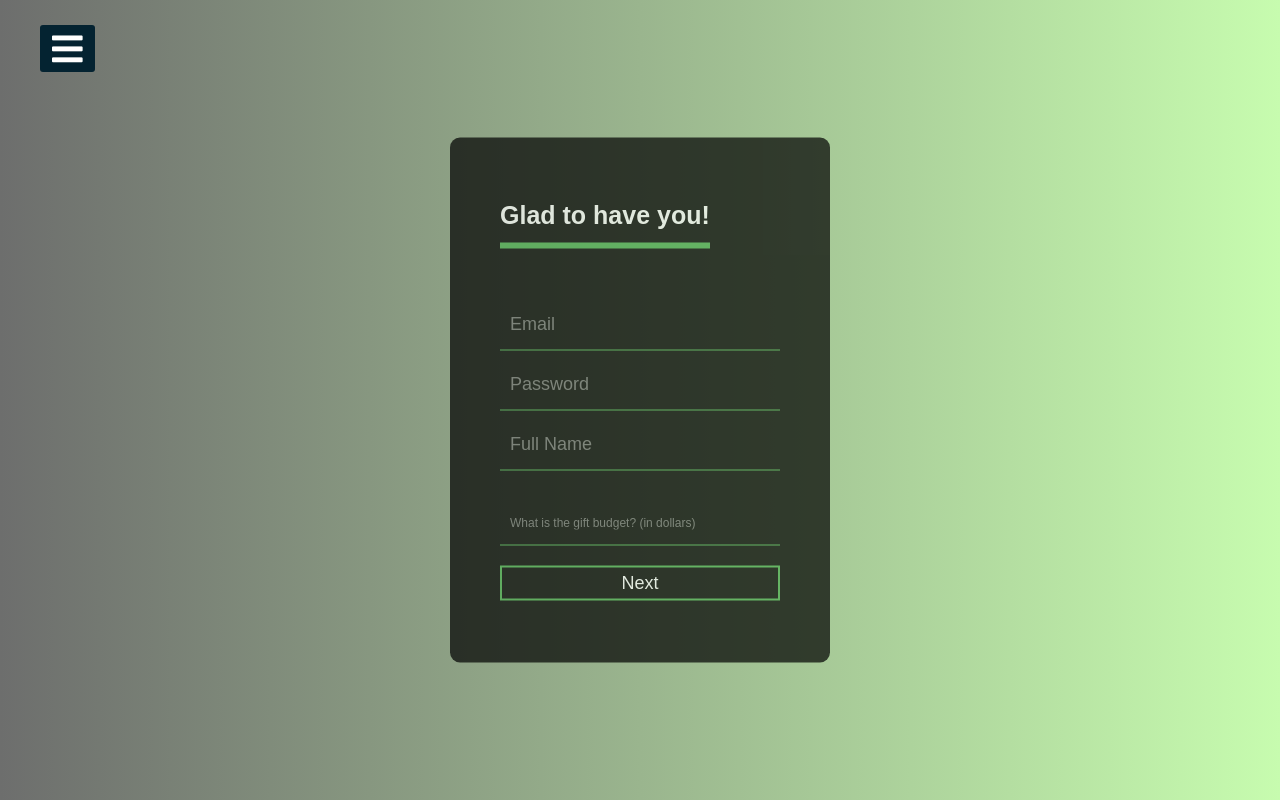
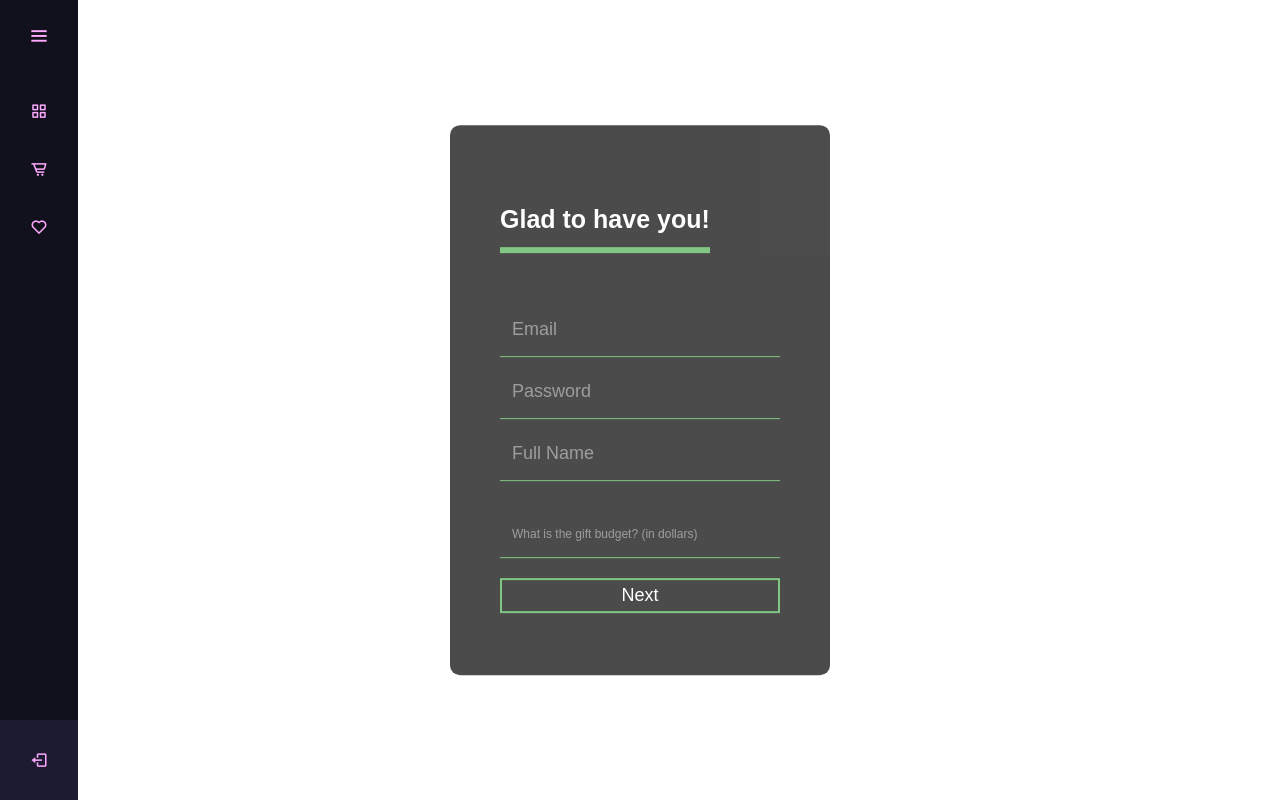
Before and after one commit to oktopuslinky/gifthub, a Flask app: page /register in a window 1280 px wide. Run offline with Flask 2, Linux system fonts and the light colour scheme; some libraries are stand-ins or nearby versions.

Commit message:
Added a SPLENDID navbar

```diff
--- a/static/base.css
+++ b/static/base.css
@@ -1,88 +1,205 @@
-@import url('https://fonts.googleapis.com/css?family=Roboto:300,400,400i,500');
-*{
+/* Google Font Link */
+@import url('https://fonts.googleapis.com/css2?family=Poppins:wght@200;300;400;500;600;700&display=swap');
+
+.sidebar{
+  margin: 0;
   padding: 0;
+  box-sizing: border-box;
+  font-family: "Poppins" , sans-serif;
+  position: fixed;
+  left: 0;
+  top: 0;
+  height: 100%;
+  width: 78px;
+  background: #11101D;
+  padding: 6px 14px;
+  z-index: 99;
+  transition: all 0.5s ease;
+}
+.sidebar.open{
+  width: 250px;
+}
+.sidebar .logo-details{
+  height: 60px;
+  display: flex;
+  align-items: center;
+  position: relative;
+}
+.sidebar .logo-details .icon{
+  opacity: 0;
+  transition: all 0.5s ease;
+}
+.sidebar .logo-details .logo_name{
+  color: #FAF;
+  font-size: 20px;
+  font-weight: 600;
+  opacity: 0;
+  transition: all 0.5s ease;
+}
+.sidebar.open .logo-details .icon,
+.sidebar.open .logo-details .logo_name{
+  opacity: 1;
+}
+.sidebar .logo-details #btn{
+  position: absolute;
+  top: 50%;
+  right: 0;
+  transform: translateY(-50%);
+  font-size: 22px;
+  transition: all 0.4s ease;
+  font-size: 23px;
+  text-align: center;
+  cursor: pointer;
+  transition: all 0.5s ease;
+}
+.sidebar.open .logo-details #btn{
+  text-align: right;
+}
+.sidebar i{
+  color: #FAF;
+  height: 60px;
+  min-width: 50px;
+  font-size: 28px;
+  text-align: center;
+  line-height: 60px;
+}
+.sidebar .nav-list{
   margin: 0;
+  padding: 0;
+  margin-top: 20px;
+  height: 100%;
+}
+.sidebar li{
+  position: relative;
+  margin: 8px 0;
   list-style: none;
-  text-decoration: none;
 }
-.sidebar {
-  position: fixed;
-  left: -250px;
-  width: 250px;
-  height: 100%;
-  background: #042331;
-  transition: all .5s ease;
+.sidebar li .tooltip{
+  position: absolute;
+  top: -20px;
+  left: calc(100% + 15px);
+  z-index: 3;
+  box-shadow: 0 5px 10px rgba(0, 0, 0, 0.3);
+  padding: 6px 12px;
+  border-radius: 4px;
+  font-size: 15px;
+  font-weight: 400;
+  opacity: 0;
+  pointer-events: none;
+  transition: 0s;
 }
-.sidebar header {
-  font-size: 22px;
-  color: white;
-  line-height: 70px;
-  text-align: center;
-  background: #063146;
-  user-select: none;
+
+.sidebar.open li .tooltip{
+  display: none;
 }
-.sidebar ul a{
-  display: block;
+
+.sidebar li a{
+  display: flex;
   height: 100%;
   width: 100%;
-  line-height: 65px;
-  font-size: 20px;
-  color: white;
-  padding-left: 40px;
-  box-sizing: border-box;
-  border-bottom: 1px solid black;
-  border-top: 1px solid rgba(255,255,255,.1);
-  transition: .4s;
+  border-radius: 12px;
+  align-items: center;
+  text-decoration: none;
+  transition: all 0.4s ease;
+  background: #11101D;
 }
-ul li:hover a{
-  padding-left: 50px;
+.sidebar li a:hover{
+  background: #FAF;
 }
-.sidebar ul a i{
-  margin-right: 16px;
-}
-#check{
-  display: none;
-}
-label #btn,label #cancel{
-  position: absolute;
-  background: #042331;
-  border-radius: 3px;
-  cursor: pointer;
-}
-label #btn{
-  left: 40px;
-  top: 25px;
-  font-size: 35px;
-  color: white;
-  padding: 6px 12px;
-  transition: all .5s;
-}
-label #cancel{
-  z-index: 1111;
-  left: -195px;
-  top: 17px;
-  font-size: 30px;
-  color: #0a5275;
-  padding: 4px 9px;
-  transition: all .5s ease;
-}
-#check:checked ~ .sidebar{
-  left: 0;
-}
-#check:checked ~ label #btn{
-  left: 250px;
+.sidebar li a .links_name{
+  color: #FAF;
+  font-size: 15px;
+  font-weight: 400;
+  white-space: nowrap;
   opacity: 0;
   pointer-events: none;
+  transition: 0.4s;
 }
-#check:checked ~ label #cancel{
-  left: 195px;
+.sidebar.open li a .links_name{
+  opacity: 1;
+  pointer-events: auto;
 }
-#check:checked ~ section{
-  margin-left: 250px;
+.sidebar li a:hover .links_name,
+.sidebar li a:hover i{
+  transition: all 0.5s ease;
+  color: #11101D;
 }
-section{
-  background-position: center;
-  background-size: cover;
-  height: 100vh;
-  transition: all .5s;
+.sidebar li i{
+  height: 50px;
+  line-height: 50px;
+  font-size: 18px;
+  border-radius: 12px;
 }
+.sidebar li.profile{
+  position: fixed;
+  height: 60px;
+  width: 50px;
+  left: 0;
+  bottom: -8px;
+  padding: 10px 14px;
+  background: #1d1b31;
+  transition: all 0.5s ease;
+  overflow: hidden;
+}
+.sidebar.open li.profile{
+  width: 220px;
+}
+.sidebar li .profile-details{
+  display: flex;
+  align-items: center;
+  flex-wrap: nowrap;
+}
+.sidebar li img{
+  height: 45px;
+  width: 45px;
+  object-fit: cover;
+  border-radius: 6px;
+  margin-right: 10px;
+}
+.sidebar li.profile .name,
+.sidebar li.profile .balance{
+  font-size: 15px;
+  font-weight: 400;
+  color: #FAF;
+  white-space: nowrap;
+}
+.sidebar li.profile .balance{
+  font-size: 12px;
+}
+.sidebar .profile #log_out{
+  position: absolute;
+  top: 50%;
+  right: 0;
+  transform: translateY(-50%);
+  background: #1d1b31;
+  width: 100%;
+  height: 60px;
+  line-height: 60px;
+  border-radius: 0px;
+  transition: all 0.5s ease;
+}
+.sidebar.open .profile #log_out{
+  width: 50px;
+  background: none;
+}
+.home-section{
+  position: relative;
+  background: #E4E9F7;
+  min-height: 100vh;
+  top: 0;
+  left: 78px;
+  width: calc(100% - 78px);
+  transition: all 0.5s ease;
+  z-index: 2;
+}
+.sidebar.open ~ .home-section{
+  left: 250px;
+  width: calc(100% - 250px);
+}
+.home-section .text{
+  display: inline-block;
+  color: #11101d;
+  font-size: 25px;
+  font-weight: 500;
+  margin: 18px
+}
--- /dev/null
+++ b/static/base.js
@@ -0,0 +1,7 @@
+let sidebar = document.querySelector(".sidebar");
+let closeBtn = document.querySelector("#btn");
+
+closeBtn.addEventListener("click", () => {
+    sidebar.classList.toggle("open");
+    menuBtnChange();
+});
--- a/templates/base.html
+++ b/templates/base.html
@@ -7,31 +7,58 @@
             <meta charset="UTF-8">
             <link rel="stylesheet" href="{{ url_for('static',filename='base.css') }}">
             <link rel="stylesheet" href="https://cdnjs.cloudflare.com/ajax/libs/font-awesome/5.15.3/css/all.min.css">
+            <link href='https://unpkg.com/boxicons@2.0.7/css/boxicons.min.css' rel='stylesheet'>
+            <meta name="viewport" content="width=device-width, initial-scale=1.0">
         {% endblock %}
     </head>
     <body>
-        <input type="checkbox" id="check">
-        <label for="check">
-            <i class="fas fa-bars" id="btn"></i>
-            <i class="fas fa-times" id="cancel"></i>
-        </label>
-        <div class="sidebar" style="font-family: Roboto;">
-            <header>Gifthub</header>
-            <ul>
-                <li><a href="#"><i class="fas fa-qrcode"></i>Dashboard</a></li>
-                <li><a href="#"><i class="fas fa-cart-plus"></i>Add Item</a></li>
-                <li><a href="#"><i class="far fa-heart"></i>Wishlist</a></li>
-                <li><a href="#"><i class="fas fa-sign-out-alt"></i>Sign out!</a></li>
+        <div class="sidebar">
+            <div class="logo-details">
+                <div class="logo_name">GiftHub</div>
+                <i class='bx bx-menu' id="btn"></i>
+            </div>
+            <ul class="nav-list">
+                <li>
+                    <a href="#">
+                        <i class='bx bx-grid-alt'></i>
+                        <span class="links_name">Dashboard</span>
+                    </a>
+                    <span class="tooltip">Dashboard</span>
+                </li>
+                <li>
+                    <a href="#">
+                        <i class='bx bx-cart-alt'></i>
+                        <span class="links_name">Add Items</span>
+                    </a>
+                    <span class="tooltip">Add Items</span>
+                </li>
+                <li>
+                    <a href="#">
+                        <i class='bx bx-heart'></i>
+                        <span class="links_name">Wishlist</span>
+                    </a>
+                    <span class="tooltip">Wishlist</span>
+                </li>
+                <li class="profile" >
+                    <div class="profile-details">
+                        <div class="name_balance">
+                            <div class="name">USER-NAME</div>
+                            <div class="balance">$500</div>
+                        </div>
+                    </div>
+
+                    <i class='bx bx-log-out' id="log_out" href="#"></i>
+                </li>
             </ul>
         </div>
-        <section></section>
         <div id="content">{% block content %}{% endblock %}</div>
         {% with messages = get_flashed_messages() %}
-            {% if messages %}
-                {% for message in messages %}
-                    {{ message }}
-                {% endfor %}
-            {% endif %}
+        {% if messages %}
+        {% for message in messages %}
+        {{ message }}
+        {% endfor %}
+        {% endif %}
         {% endwith %}
+        <script src="{{ url_for('static',filename='base.js') }}"></script>
     </body>
 </html>
```
